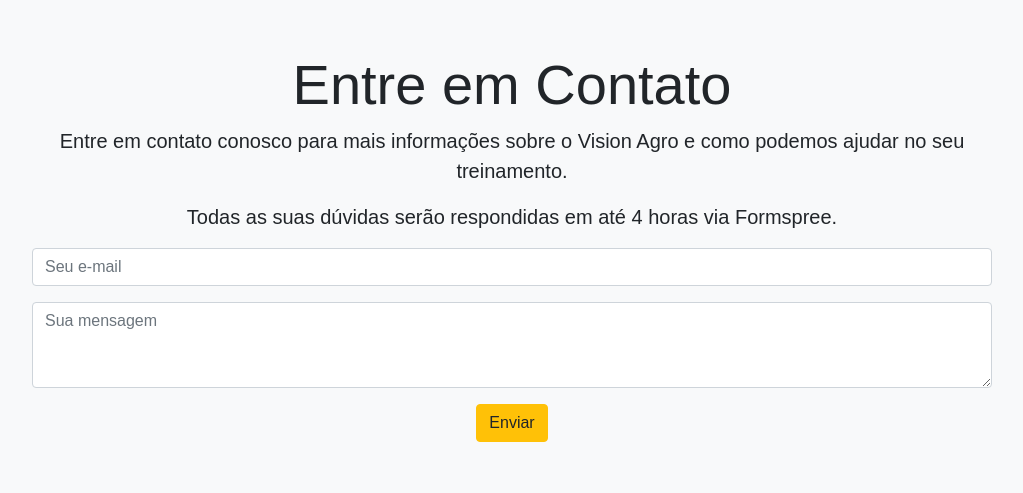
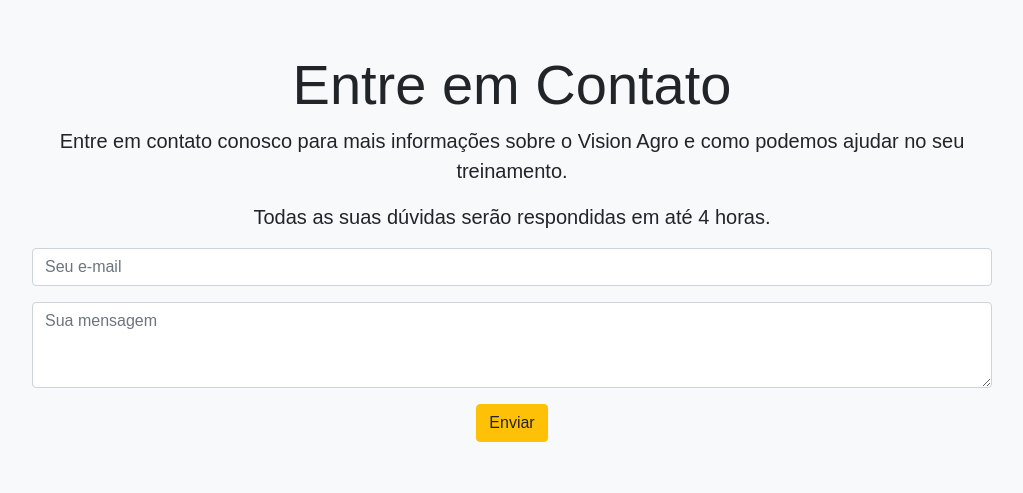
Before and after one commit to andre436/VISION-AGRO, a plain HTML site: page index.html in a window 1280 px wide. Shown: the part 3042-3535 px from the top of the page, without its empty margins (253-1276 px from the left). Drawn offline with nearby package versions, Linux system fonts and the light colour scheme.

Commit message:
Update index.html

```diff
--- a/index.html
+++ b/index.html
@@ -204,7 +204,7 @@
     <div class="container">
         <h2 class="display-4">Entre em Contato</h2>
         <p class="lead">Entre em contato conosco para mais informações sobre o Vision Agro e como podemos ajudar no seu treinamento.</p>
-        <p class="lead">Todas as suas dúvidas serão respondidas em até 4 horas via Formspree.</p>
+        <p class="lead">Todas as suas dúvidas serão respondidas em até 4 horas.</p>
         <form action="https://formspree.io/f/xnnqvvbv" method="POST">
             <div class="form-group">
                 <input type="email" name="email" class="form-control" placeholder="Seu e-mail" required>
```
